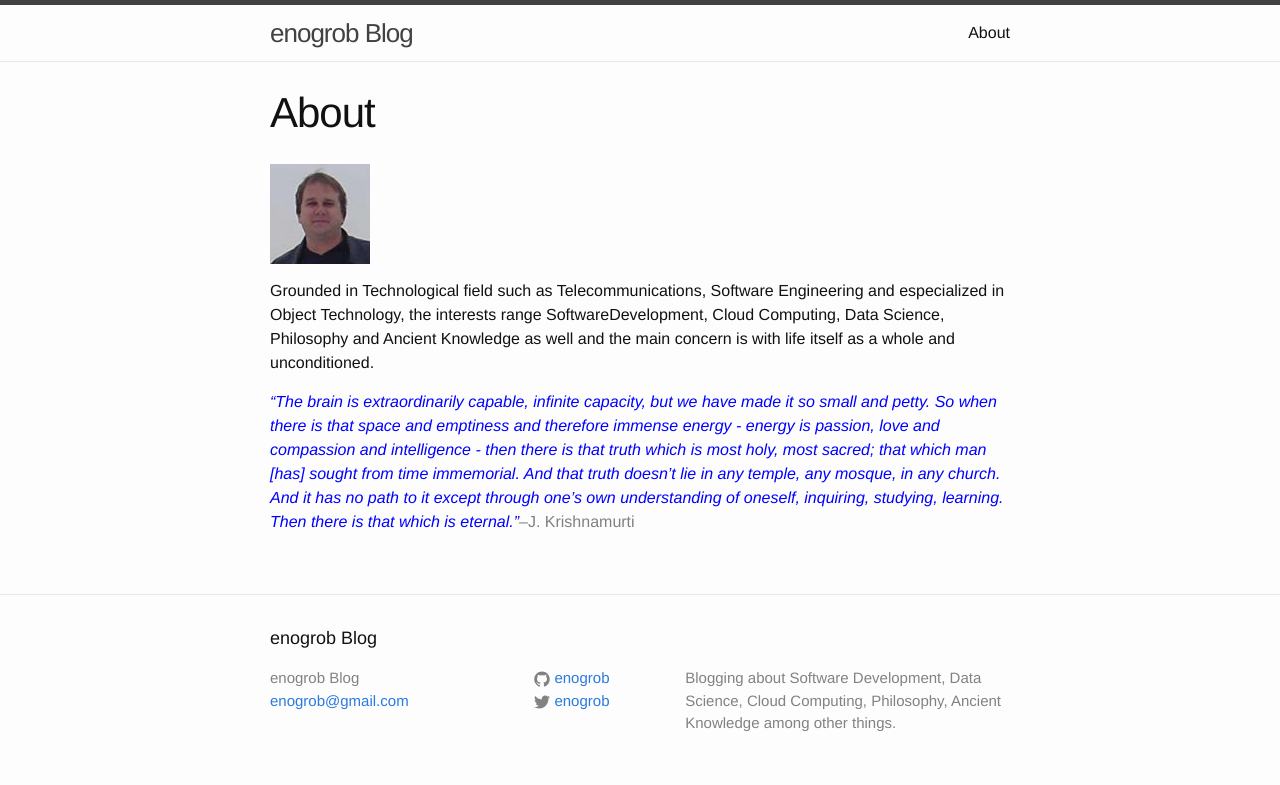
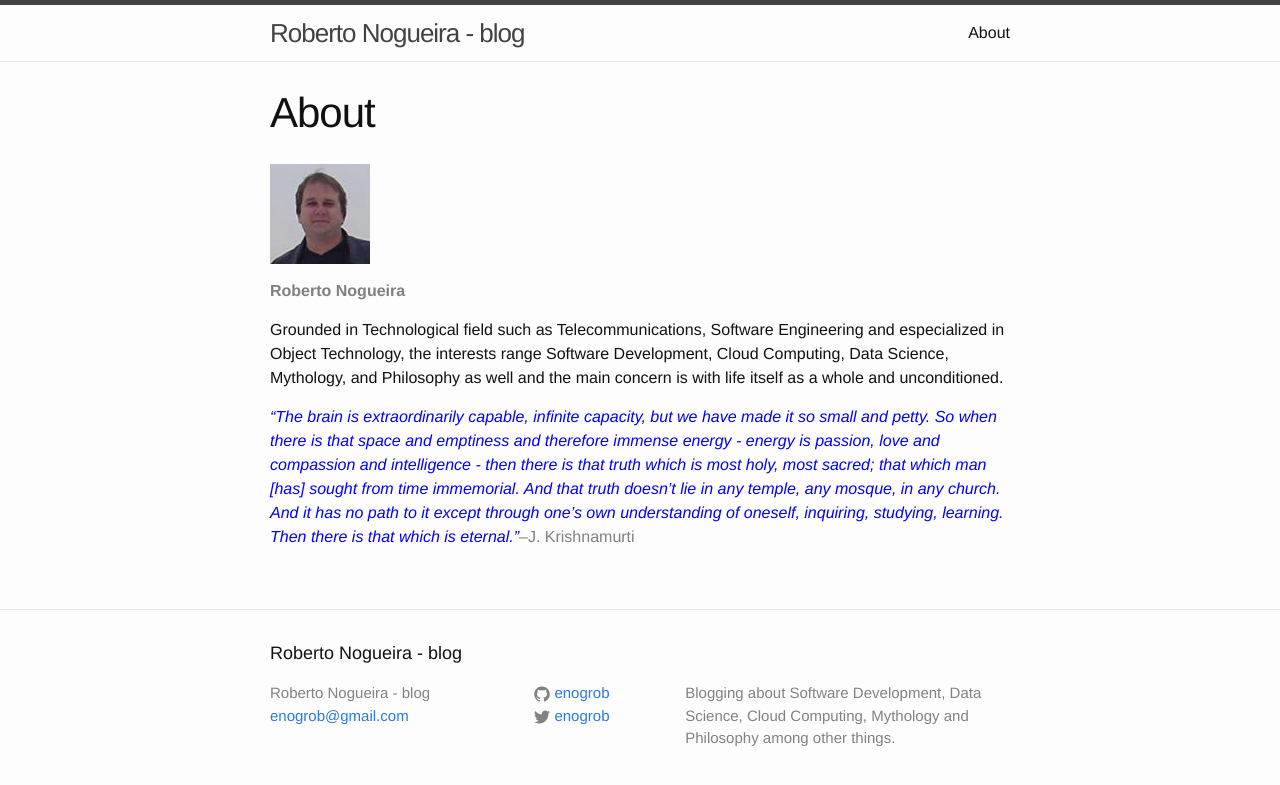
Before and after one commit to enogrob/myblog_jekyll, a Jekyll site: the page built from about.md, in a window 1280 px wide. Shown: the top 785 px of the page. Built offline with Jekyll 4.4.1, drawn with Linux system fonts in a browser that asks for light colours.

Commit message:
About page little modifications

```diff
--- a/_config.yml
+++ b/_config.yml
@@ -1,7 +1,7 @@
 # Site settings
-title: enogrob Blog
+title: Roberto Nogueira - blog
 email: enogrob@gmail.com
-description: Blogging about Software Development, Data Science, Cloud Computing, Philosophy, Ancient Knowledge among other things.
+description: Blogging about Software Development, Data Science, Cloud Computing, Mythology and Philosophy among other things.
 baseurl: "" # the subpath of your site, e.g. /blog/
 url: "http://enogrob.github.io" # the base hostname & protocol for your site
 twitter_username: enogrob
--- a/about.md
+++ b/about.md
@@ -5,7 +5,11 @@ permalink: /about/
 ---
 ![Dash Logo](/assets/enogrob.jpg)
 
-Grounded in Technological field such as Telecommunications, Software Engineering and especialized in Object Technology, the interests range SoftwareDevelopment, Cloud Computing, Data Science, Philosophy and Ancient Knowledge as well and the main concern is with life itself as a whole and unconditioned.
+<span style="color:gray">
+**Roberto Nogueira**
+</span>
+
+Grounded in Technological field such as Telecommunications, Software Engineering and especialized in Object Technology, the interests range Software Development, Cloud Computing, Data Science, Mythology, and Philosophy as well and the main concern is with life itself as a whole and unconditioned.
 
 <span style="color:blue">
 _"The brain is extraordinarily capable, infinite capacity, but we have made it so small and petty. So when there is that space and emptiness and therefore immense energy - energy is passion, love and compassion and intelligence - then there is that truth which is most holy, most sacred; that which man [has] sought from time immemorial. And that truth doesn't lie in any temple, any mosque, in any church. And it has no path to it except through one's own understanding of oneself, inquiring, studying, learning. Then there is that which is eternal."_</span><span style="color:gray">--J. Krishnamurti </span>
```
Also changed, not shown: _posts/2015-02-19-dash-documentation-browser.md (renamed from _posts/2015-02-19-dash-documentation-browser.markdown).
